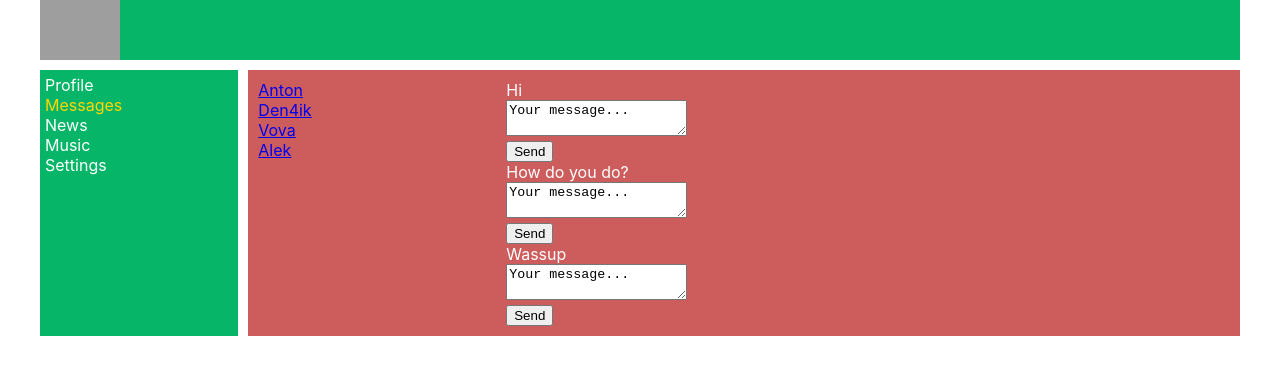
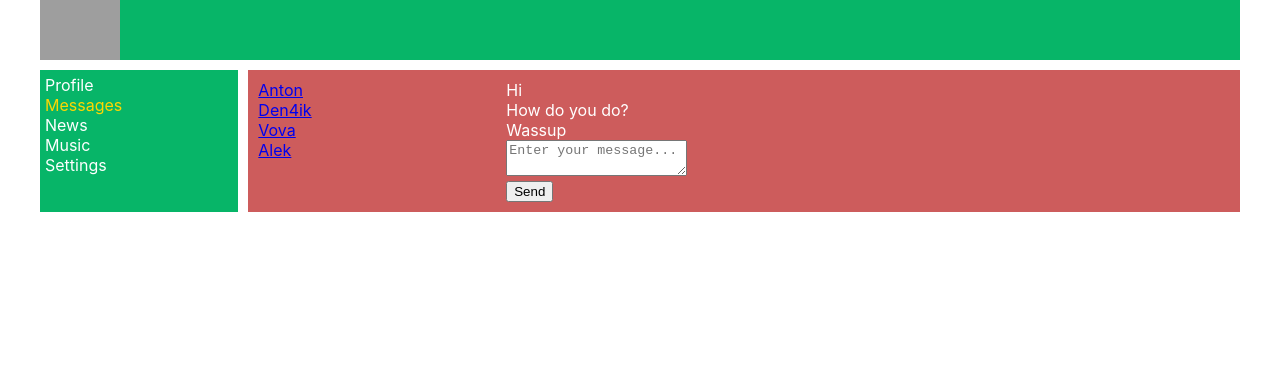
Before and after one commit to anton-serhiienko/my-app, a React (Create React App) app: page /dialogues in a window 1280 px wide. Shown: the top 374 px of the page. Built offline with nearby package versions, Linux system fonts and the light colour scheme; grey boxes are pictures that could not be loaded.

Commit message:
22.03.2021 my-app

```diff
--- a/src/App.js
+++ b/src/App.js
@@ -21,7 +21,8 @@ const App = (props) => {
                                               dispatch={props.dispatch}/>}/>
 
                 <Route path="/dialogues"
-                       render={() => <Dialogues state={props.state.dialogsPage}/>}/>
+                       render={() => <Dialogues state={props.state.dialogsPage}
+                                                dispatch={props.dispatch}/>} />
                 <Route path="/music" render={() => <Music/>}/>
                 <Route path="/news" render={() => <News/>}/>
                 <Route path="/settings" render={() => <Settings/>}/>
--- a/src/components/Dialogues/Dialogues.jsx
+++ b/src/components/Dialogues/Dialogues.jsx
@@ -1,21 +1,46 @@
 import css from "./Dialogues.module.css";
 import {DialogItem} from "./DialogItem/DialogItem";
 import {Message} from "./Message/Message";
+import React from "react";
+import {sendMessageActionCreator, updateNewMessageTextActionCreator} from "../../redux/dialogsReducer";
 
 const Dialogues = (props) => {
 
-    let dialogElements = props.state.dialogs.map( d => <DialogItem name={d.name} id={d.id}/>);
-    let messagesElements = props.state.messages.map( m => <Message message = {m.message}/>);
+
+    let newMessageText = props.state.newMessageText;
+
+    let onMessageChange = (e) => {
+        let body = e.target.value;
+        props.dispatch(updateNewMessageTextActionCreator(body));
+    }
+
+    let sendMessage = () => {
+        props.dispatch(sendMessageActionCreator() )
+    }
+
+
+    let dialogElements = props.state.dialogs.map(d => <DialogItem name={d.name} id={d.id}/>);
+    let messagesElements = props.state.messages.map(m => <Message message={m.message}/>);
 
     return (
         <div className={css.dialogs}>
 
             <div className={css.dialogsUsers}>
-                { dialogElements }
+                {dialogElements}
             </div>
 
             <div className={css.messages}>
-                { messagesElements }
+                <div>{messagesElements}</div>
+                <div>
+                    <div>
+                        <textarea   onChange={onMessageChange}
+                                    value={newMessageText}
+                                    placeholder="Enter your message..."/>
+                    </div>
+                    <div>
+                        <button onClick={() => {sendMessage()} }>Send</button>
+                    </div>
+                </div>
             </div>
         </div>
     )
--- a/src/components/Dialogues/Message/Message.jsx
+++ b/src/components/Dialogues/Message/Message.jsx
@@ -1,25 +1,14 @@
 import css from "../Dialogues.module.css";
-import React from "react";
 
 export const Message = (props) => {
-    let newMessageElement = React.createRef();
 
-    let addNewMessage = () => {
-        let text = newMessageElement.current.value;
-        alert(text);
-    }
+
 
     return (
         <div>
             <div>
                 {props.message}
             </div>
-            <div>
-                <textarea ref={newMessageElement}>Your message...</textarea>
-            </div>
-            <div>
-                <button onClick={addNewMessage}>Send</button>
-            </div>
         </div>
     );
 }
--- a/src/components/Profile/MyPosts/MyPosts.jsx
+++ b/src/components/Profile/MyPosts/MyPosts.jsx
@@ -1,7 +1,7 @@
 import React from "react";
 import css from "./MyPosts.module.css"
 import Post from "./Post/Post";
-import {addPostActionCreator, updateNewPostTextActionCreator} from "../../../redux/state";
+import {addPostActionCreator, updateNewPostTextActionCreator} from "../../../redux/profileReducer";
 
 
 
--- a/src/index.js
+++ b/src/index.js
@@ -1,6 +1,6 @@
 import React from 'react';
 import './index.css';
-import store from "./redux/state";
+import store from "./redux/store";
 import ReactDOM from 'react-dom';
 import './index.css';
 import App from './App';
--- /dev/null
+++ b/src/redux/dialogsReducer.js
@@ -0,0 +1,27 @@
+const SEND_MESSAGE = "SEND-MESSAGE";
+const UPDATE_NEW_MESSAGE_BODY = "UPDATE-NEW-MESSAGE-TEXT";
+
+const dialogsReducer = (state, action)=> {
+    switch (action.type) {
+        case SEND_MESSAGE:
+            let body = state.newMessageText;
+            state.messages.push({id: 4, message: body});
+            state.newMessageText = "";
+            return state;
+        case UPDATE_NEW_MESSAGE_BODY:
+            state.newMessageText = action.body;
+            return state;
+        default:
+            return state;
+    }
+}
+
+export const sendMessageActionCreator = () => {
+    return {type: SEND_MESSAGE};
+}
+
+export const updateNewMessageTextActionCreator = (body) =>{
+    return {type: UPDATE_NEW_MESSAGE_BODY, body: body};
+}
+
+export default dialogsReducer;
--- /dev/null
+++ b/src/redux/profileReducer.js
@@ -0,0 +1,31 @@
+const ADD_POST = "ADD-POST";
+const UPDATE_NEW_POST_TEXT = "UPDATE-NEW-POST-TEXT";
+
+const profileReducer = (state, action) => {
+    switch (action.type) {
+        case ADD_POST:
+            let newPost = {
+                id: 3,
+                message: state.newPostText,
+                likesCount: 0
+            }
+            state.posts.push(newPost);
+            state.newPostText = '';
+            return state;
+        case UPDATE_NEW_POST_TEXT:
+            state.newPostText = action.newText;
+            return state;
+        default:
+            return state;
+    }
+
+}
+
+export const addPostActionCreator = () =>{
+    return {type: ADD_POST};
+}
+
+export const updateNewPostTextActionCreator = (text) =>{
+    return {type: UPDATE_NEW_POST_TEXT, newText: text}
+}
+export default profileReducer;
--- a/src/redux/state.js
+++ b/src/redux/store.js
@@ -1,5 +1,6 @@
-const ADD_POST = "ADD-POST";
-const UPDATE_NEW_POST_TEXT = "UPDATE-NEW-POST-TEXT";
+import profileReducer from "./profileReducer";
+import dialogsReducer from "./dialogsReducer";
+
 
 let store = {
     _callSubscriber(){
@@ -24,7 +25,9 @@ let store = {
                 {id: 2, name: "Den4ik"},
                 {id: 3, name: "Vova"},
                 {id: 4, name: "Alek"}
-            ]
+            ],
+            newMessageText: ""
+
         }
     },
 
@@ -36,30 +39,14 @@ let store = {
     },
 
     dispatch(action){
-        if(action.type === ADD_POST){
-            let newPost = {
-                id:3,
-                message: this._state.profilePage.newPostText,
-                likesCount:0
-            }
-            this._state.profilePage.posts.push(newPost);
-            this._state.profilePage.newPostText='';
-            this._callSubscriber(this._state);
-        }else if(action.type === UPDATE_NEW_POST_TEXT){
-            this._state.profilePage.newPostText = action.newText;
-            this._callSubscriber(this._state);
-        }
+
+        this._state.profilePage = profileReducer(this._state.profilePage, action);
+        this._state.dialogsPage = dialogsReducer(this._state.dialogsPage, action);
+
+        this._callSubscriber(this._state);
+
     }
 }
- export const addPostActionCreator = () =>{
-     return {type: ADD_POST};
-}
-
- export const updateNewPostTextActionCreator = (newText) =>{
-     return {type: UPDATE_NEW_POST_TEXT, newText: newText}
-}
-
-
 
 window.store = store;
 export default store;
```
